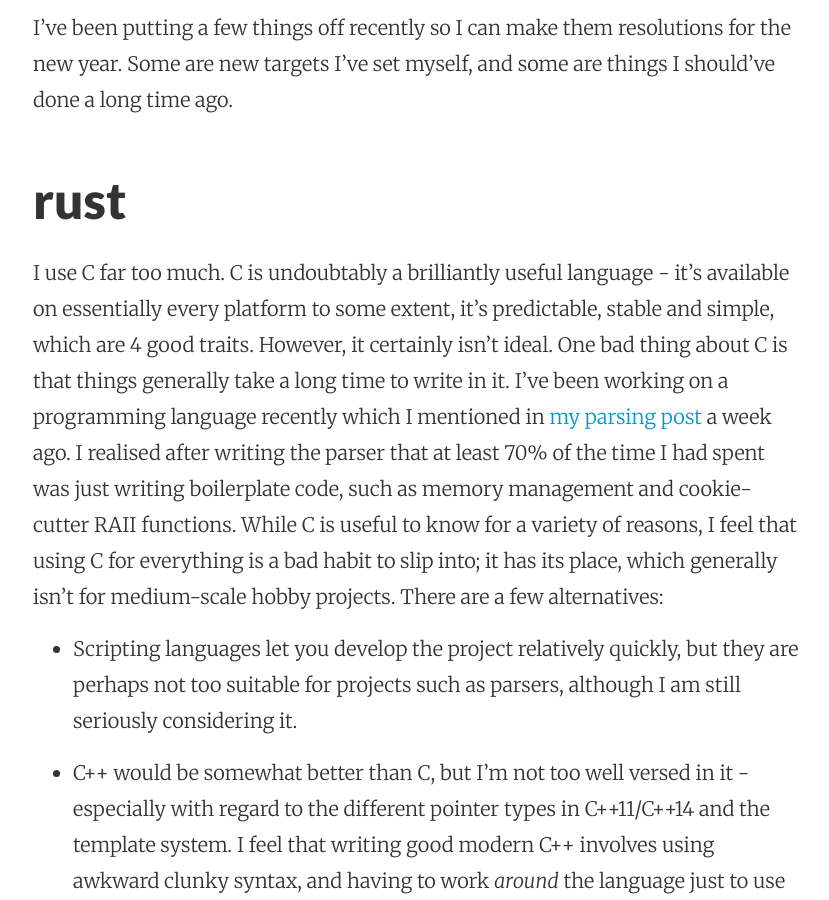
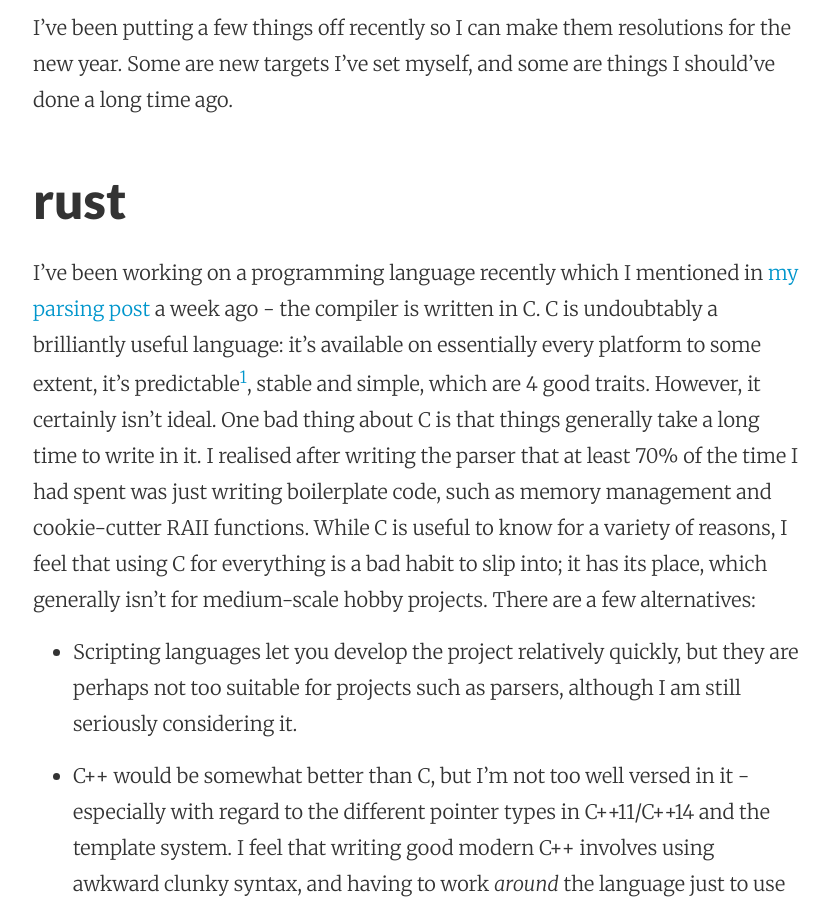
Before and after one commit to tom-galvin/tom-galvin.github.io, a Jekyll site: the page built from _posts/2015-01-02-resolutions.md, in a window 1280 px wide and 900 px high, scrolled down 514 px. Shown: the whole window, without its empty margins (223-1052 px from the left). Built offline with Jekyll 4.4.1, drawn with Linux system fonts in a browser that asks for light colours; nearby versions of some CDN libraries; comment, search, counter and statistics services are not loaded; some of the changed text lies outside the part shown.

Commit message:
Better wording

```diff
--- a/_posts/2015-01-02-resolutions.md
+++ b/_posts/2015-01-02-resolutions.md
@@ -9,7 +9,7 @@
 
 ## rust
 
-I use C far too much. C is undoubtably a brilliantly useful language - it's available on essentially every platform to some extent, it's predictable, stable and simple, which are 4 good traits. However, it certainly isn't ideal. One bad thing about C is that things generally take a long time to write in it. I've been working on a programming language recently which I mentioned in [my parsing post]({% post_url 2014-12-25-parsing %}) a week ago. I realised after writing the parser that at least 70% of the time I had spent was just writing boilerplate code, such as memory management and cookie-cutter RAII functions. While C is useful to know for a variety of reasons, I feel that using C for everything is a bad habit to slip into; it has its place, which generally isn't for medium-scale hobby projects. There are a few alternatives:
+I've been working on a programming language recently which I mentioned in [my parsing post]({% post_url 2014-12-25-parsing %}) a week ago - the compiler is written in C. C is undoubtably a brilliantly useful language: it's available on essentially every platform to some extent, it's predictable[^1], stable and simple, which are 4 good traits. However, it certainly isn't ideal. One bad thing about C is that things generally take a long time to write in it. I realised after writing the parser that at least 70% of the time I had spent was just writing boilerplate code, such as memory management and cookie-cutter RAII functions. While C is useful to know for a variety of reasons, I feel that using C for everything is a bad habit to slip into; it has its place, which generally isn't for medium-scale hobby projects. There are a few alternatives:
 
 * Scripting languages let you develop the project relatively quickly, but they are perhaps not too suitable for projects such as parsers, although I am still seriously considering it.
 
@@ -51,3 +51,5 @@
 ### finally...
 
 Of course, these aren't my only resolutions, but the rest of them are probably of little interest for this type of blog! Have a good year.
+
+[^1]: Unless you introduce undefined behaviour, in which case the language becomes anything *but* predictable.
```
